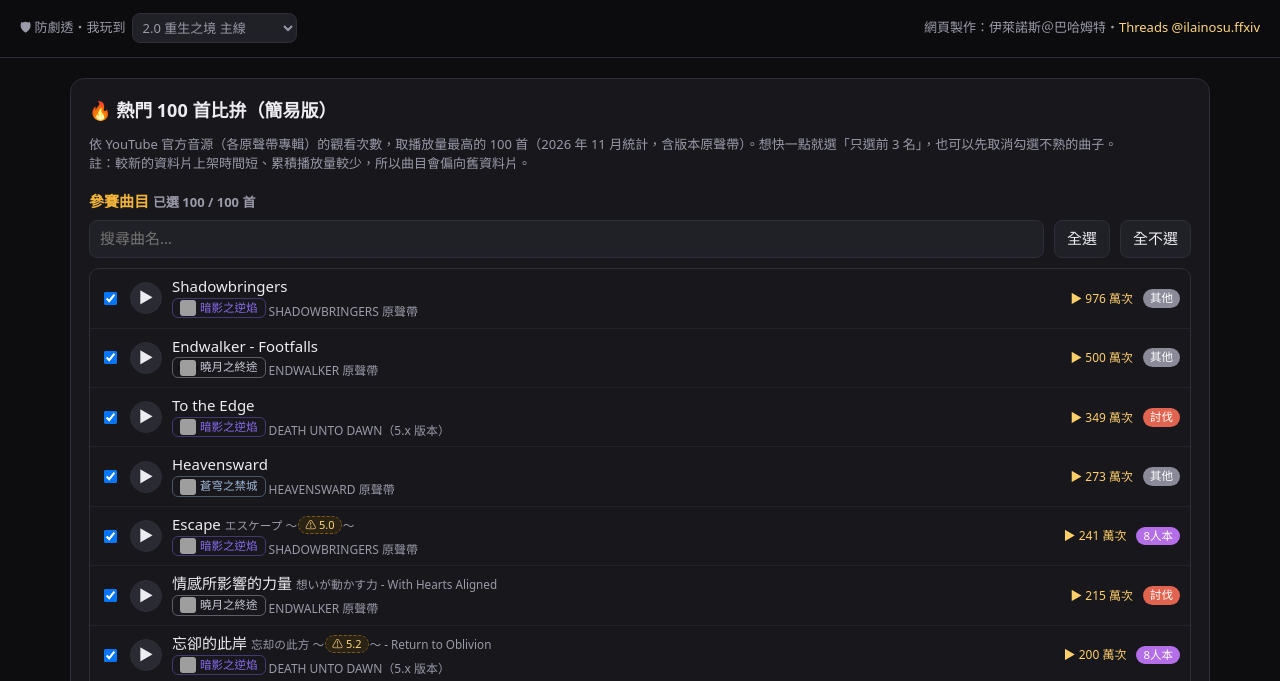
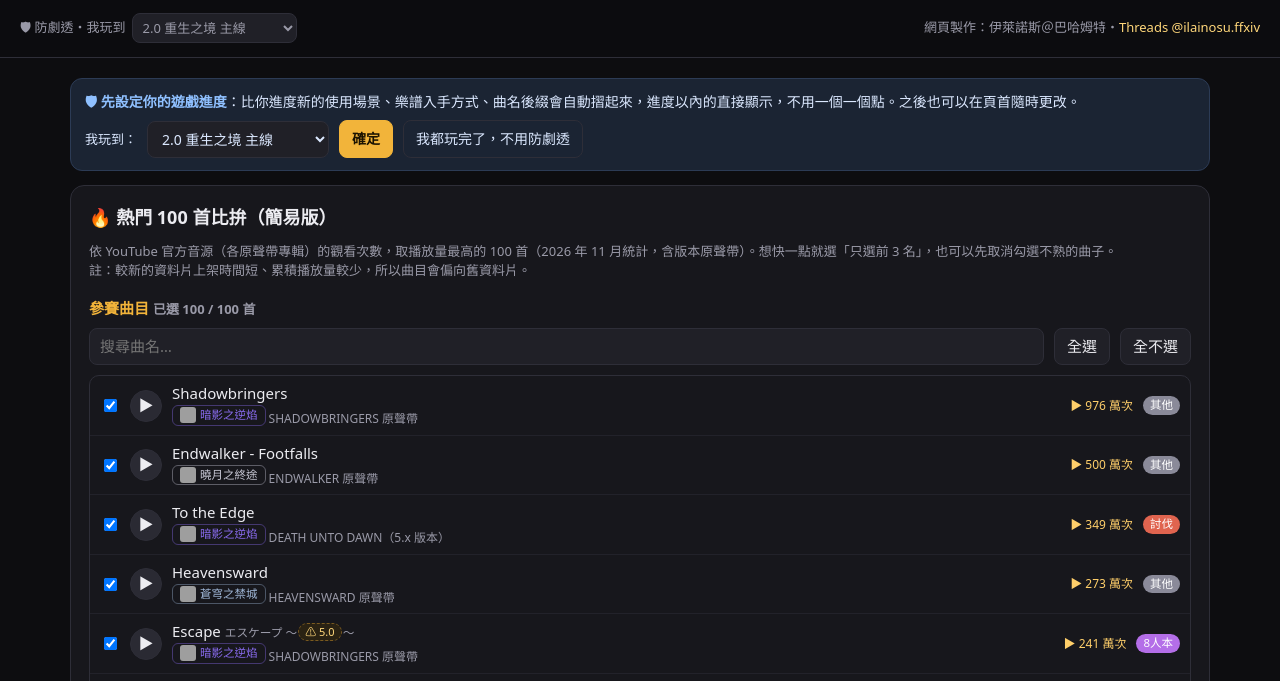
Before and after one commit to seiran-ilai/seiran-ilai.github.io, a plain HTML site: page ff14-music-ranker/index.html in a window 1280 px wide. Shown: the part 55-736 px from the top of the page. Drawn offline with Linux system fonts and the light colour scheme; grey boxes are pictures that could not be loaded.

Commit message:
FF14 音樂排名：第一次進站提示設定遊戲進度（防劇透）
Co-Authored-By: Claude Opus 5.5 <noreply@anthropic.com>

```diff
--- a/ff14-music-ranker/index.html
+++ b/ff14-music-ranker/index.html
@@ -226,6 +226,8 @@ input[type=color]{width:34px;height:28px;padding:0 2px;border:1px solid var(--li
 .spoil.open .spc{display:inline}
 .spsel{display:inline-flex;align-items:center;gap:6px;font-size:13px;color:var(--muted)}
 .spsel select{font-size:13px;padding:4px 6px}
+.spbanner{background:#1b2433;border:1px solid #2c3b55;color:#dbe8ff;border-radius:12px;padding:12px 14px;margin-bottom:14px;font-size:14px;line-height:1.55}
+.spbanner b{color:#8fc0ff}
 .sitefoot{display:flex;justify-content:center;margin-top:18px}
 .mpick{display:none}
 .battle>*,.battlewrap>*{min-width:0}
@@ -305,6 +307,10 @@ select{max-width:100%}
   <div class="credit" style="margin-left:auto">網頁製作：伊萊諾斯＠巴哈姆特・<a href="https://www.threads.com/@ilainosu.ffxiv" target="_blank" rel="noopener">Threads @ilainosu.ffxiv</a></div>
 </header>
 <main>
+  <div class="spbanner hidden" id="spBanner">
+    <div><b>🛡 先設定你的遊戲進度</b>：比你進度新的使用場景、樂譜入手方式、曲名後綴會自動摺起來，進度以內的直接顯示，不用一個一個點。之後也可以在頁首隨時更改。</div>
+    <div class="row" style="margin-top:8px"><span class="small">我玩到：</span><select id="spBannerSel"></select><button class="primary" id="spBannerOk">確定</button><button class="ghost" id="spBannerAll">我都玩完了，不用防劇透</button></div>
+  </div>
   <div class="banner hidden" id="fileBanner">⚠️ 你是直接打開 HTML 檔，YouTube 不允許這種情況在頁面內播放（會出現「錯誤 153」）。目前試聽會改用 <b>YouTube 小視窗</b>播放。<br>想要在頁面內直接播放：把這個檔案放到網路上再打開，例如拖曳到 <a href="https://app.netlify.com/drop" target="_blank" rel="noopener">Netlify Drop</a>（免費、免安裝），或放上 GitHub Pages。</div>
   <!-- ranking (shared by album & cat) -->
   <section id="tab-rank">
@@ -732,7 +738,13 @@ $('#plClose').onclick=stopPlay;
 (function(){
   const sel=$('#spoilerSel'); sel.innerHTML=SPOIL_OPTS.map(([v,l])=>`<option value="${v}">${l}</option>`).join('');
   const cur=String(store.get('spoilerUpTo','2.0')); sel.value=SPOIL_OPTS.some(o=>o[0]===cur)?cur:'2.0';
-  sel.onchange=()=>{ store.set('spoilerUpTo',sel.value); spoilerUpTo=parseFloat(sel.value); if(tab==='view') renderView(); else setTab(tab); toast(spoilerUpTo>=99?'已關閉防劇透':'已更新防劇透進度'); };
+  // 第一次進站（還沒設定過）顯示提示條
+  const bsel=$('#spBannerSel'); bsel.innerHTML=sel.innerHTML; bsel.value=sel.value;
+  if(store.get('spoilerUpTo',null)===null) $('#spBanner').classList.remove('hidden');
+  const applyBanner=v=>{ sel.value=v; $('#spBanner').classList.add('hidden'); sel.onchange(); };
+  $('#spBannerOk').onclick=()=>applyBanner(bsel.value);
+  $('#spBannerAll').onclick=()=>applyBanner('99');
+  sel.onchange=()=>{ $('#spBanner').classList.add('hidden'); store.set('spoilerUpTo',sel.value); spoilerUpTo=parseFloat(sel.value); if(tab==='view') renderView(); else setTab(tab); toast(spoilerUpTo>=99?'已關閉防劇透':'已更新防劇透進度'); };
 })();
 $('#plMin').onclick=()=>$('#player').classList.toggle('mini');
 document.addEventListener('click',e=>{
```
